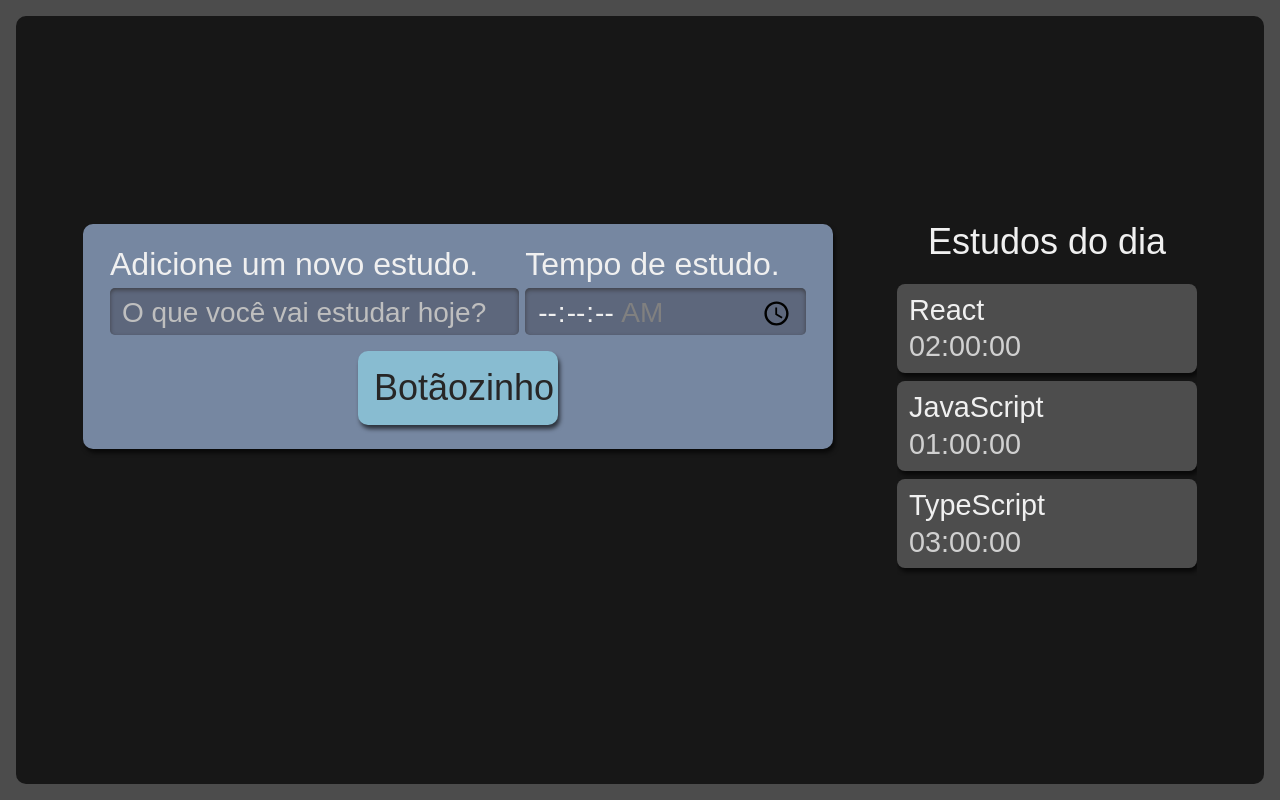
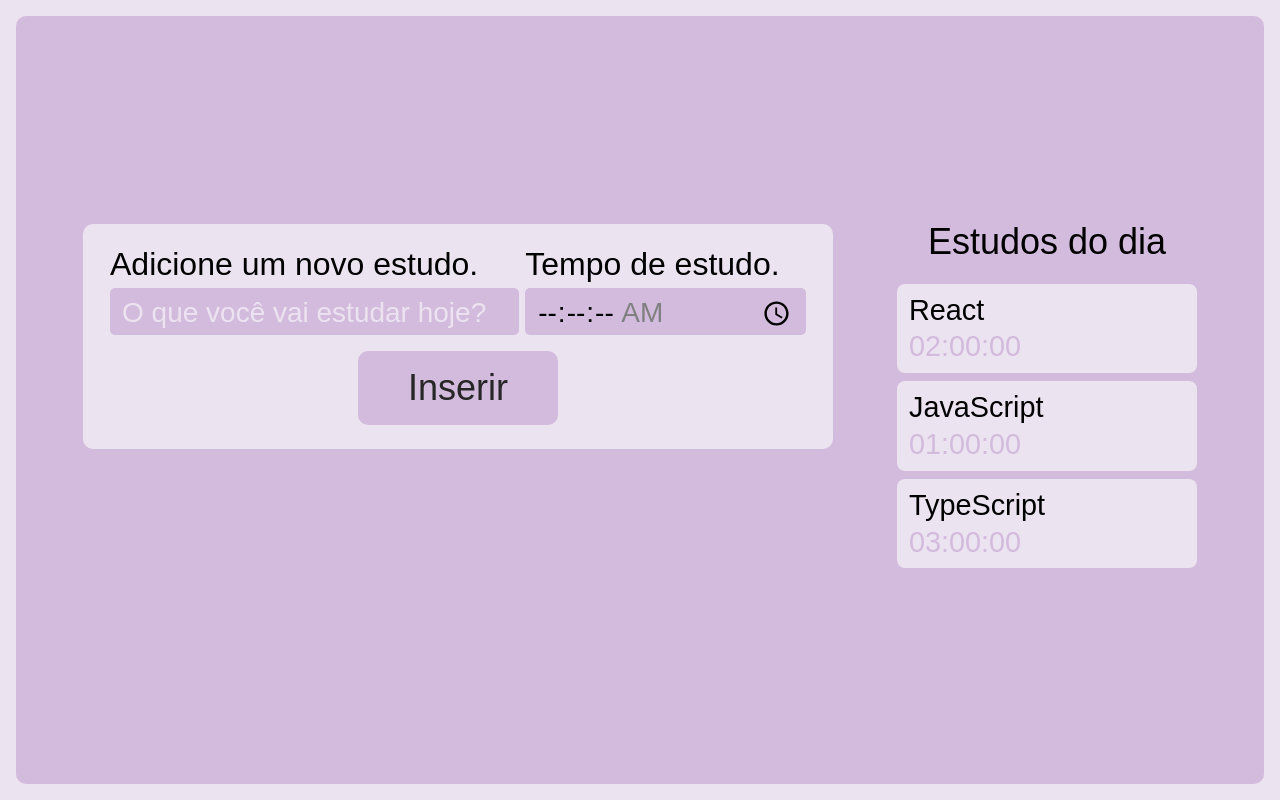
Before and after one commit to camilazucchi/cami-studies, a React (Create React App) app: page / in a window 1280 px wide. Built offline with nearby package versions, Linux system fonts and the light colour scheme.

Commit message:
modificando estilização

```diff
--- a/src/components/button/index.tsx
+++ b/src/components/button/index.tsx
@@ -5,7 +5,7 @@
     render() {
         return (
             <button className="button">
-                Botãozinho
+                Inserir
             </button>
         )
     }
--- a/src/components/button/style.scss
+++ b/src/components/button/style.scss
@@ -1,8 +1,7 @@
 .button {
     align-self: center;
-    background-color: #88bcd1;
+    background-color: #D3BBDD;
     border-radius: 10px;
-    box-shadow: 2px 4px 4px #0000009F;
     color: #272626;
     cursor: pointer;
     font-size: 1.25rem;
@@ -11,7 +10,6 @@
 
     &:active {
       background-color: #7CA6B7;
-      box-shadow: 2px 2px 4px #0000009F inset;
     }
   }
 
--- a/src/components/form/style.scss
+++ b/src/components/form/style.scss
@@ -2,9 +2,8 @@
     display:flex;
     flex-direction: column;
     grid-area: nova-tarefa;
-    background-color: #7687A1;
+    background-color: #ECE3F0;
     border-radius: 10px;
-    box-shadow: 2px 4px 4px #0000009F;
     padding: 12px;
 
     .inputContainer {
@@ -24,11 +23,10 @@
         box-sizing: border-box;
         border: unset;
         border-radius: 5px;
-        background-color: #5D677C;
-        box-shadow: 0px 2px 4px #2D2B2B9F inset;
+        background-color: #D3BBDD;
 
         &::placeholder {
-          color: #BFBFBF;
+          color: #ECE3F0;
         }
       }
     }
--- a/src/components/list/style.scss
+++ b/src/components/list/style.scss
@@ -29,9 +29,8 @@
   }
 
   .item {
-    background-color: #4D4D4D;
+    background-color: #ECE3F0;
     border-radius: 8px;
-    box-shadow: 2px 4px 4px #0000009F;
     padding: 12px;
     margin-bottom: 8px;
     position: relative;
@@ -43,7 +42,7 @@
     }
 
     span {
-      color: #D0D0D0;
+      color: #D3BBDD;
     }
 
     @media screen and (min-width:1280px) {
--- a/src/index.css
+++ b/src/index.css
@@ -65,8 +65,8 @@
 	display: flex;
 	justify-content: center;
 	font-family: 'Manjari', sans-serif;
-	color: #F0F0F0;
-	background-color: #4C4C4C;
+	color: #000;
+	background-color: #ECE3F0;
 	height: 100%;
 	width: 100%;
 	padding: 16px;
--- a/src/pages/style.scss
+++ b/src/pages/style.scss
@@ -10,10 +10,10 @@
     min-width: 320px;
     min-height: calc(100vh - 32px);
     width: 100%;
-    padding: 32px;
+    padding: 34px;
     box-sizing: border-box;
     border-radius: 10px;
-    background-color: #171717;
+    background-color: #D3BBDD;
 
     @media screen and (min-width:1280px)  {
       grid-template-areas:
```
